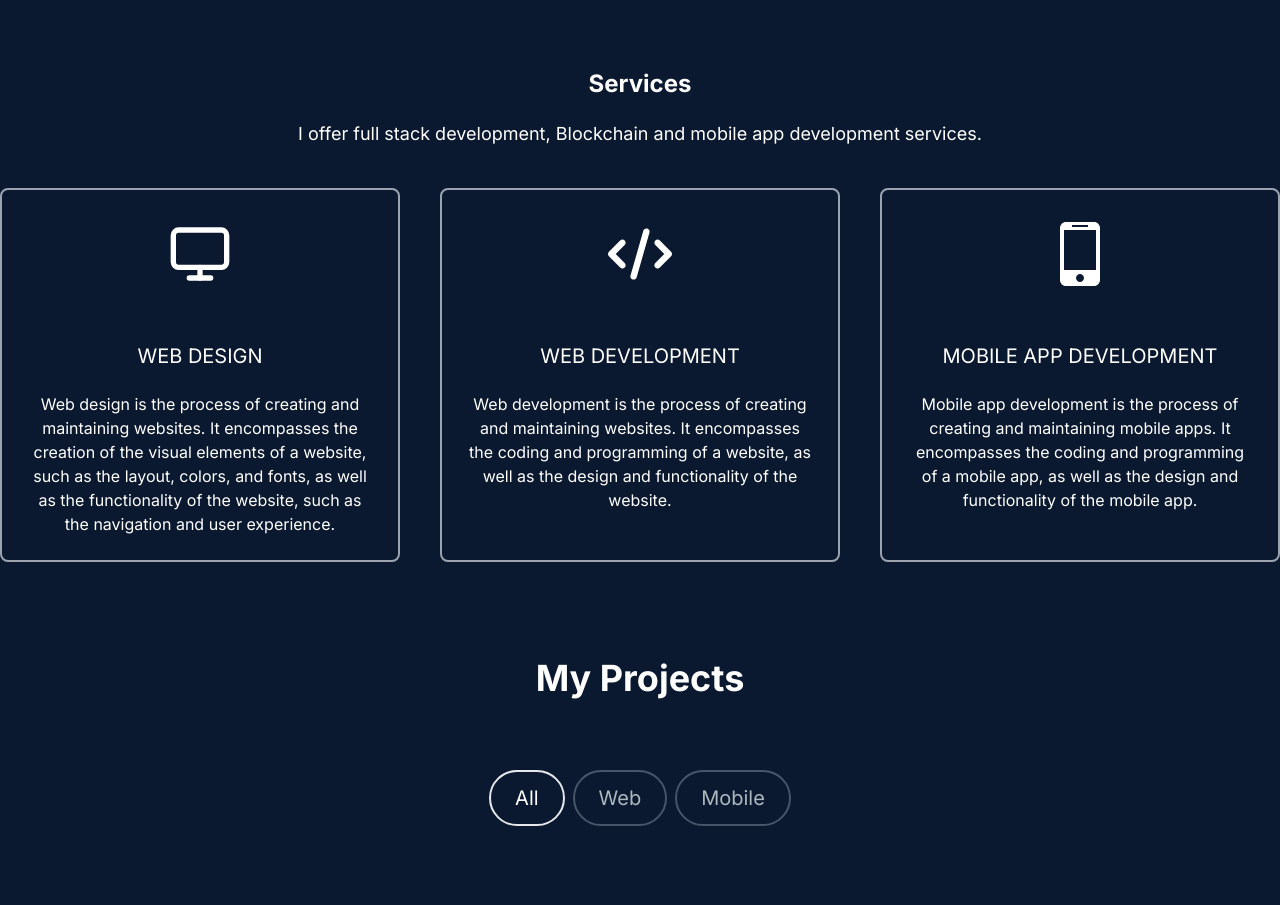
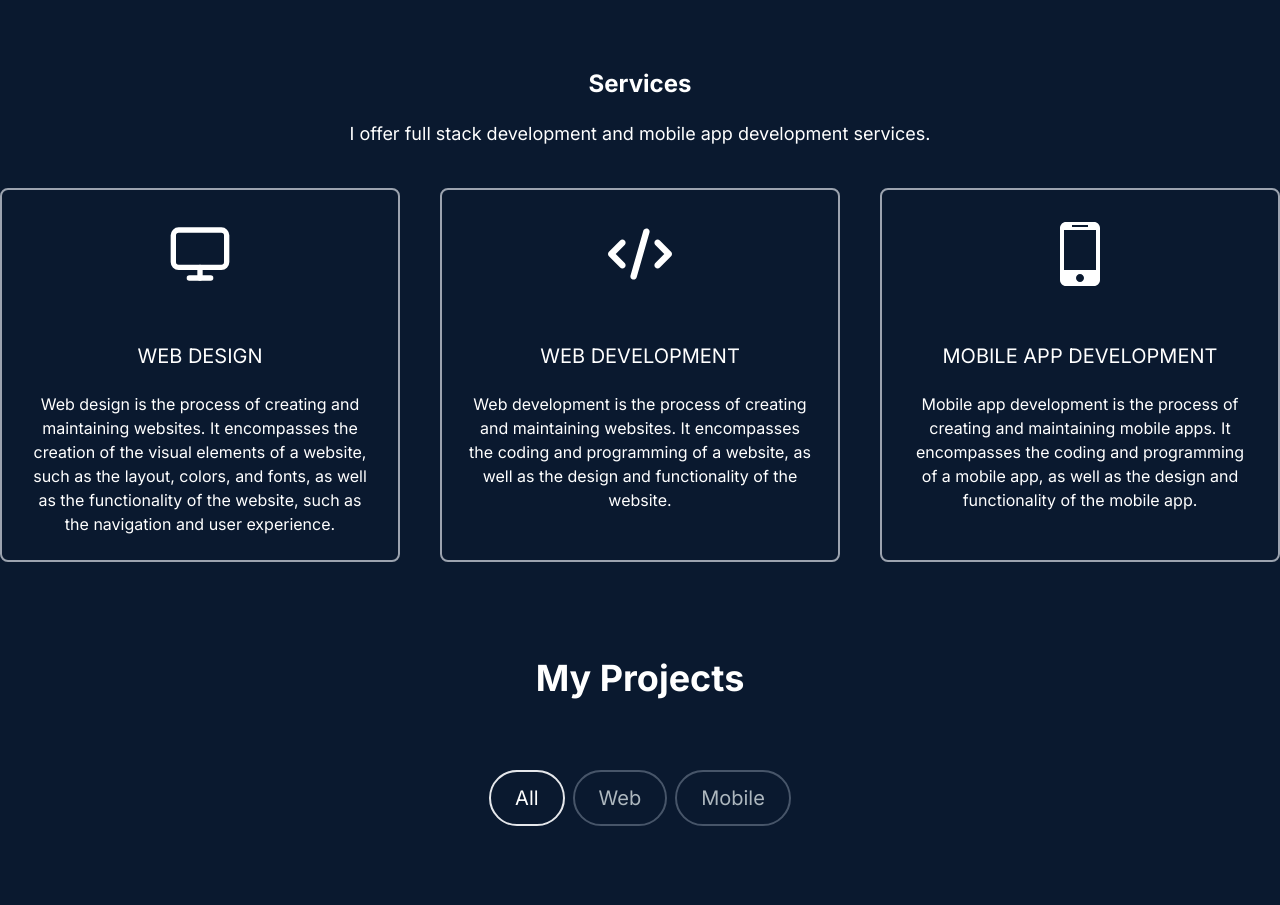
Before and after one commit to Chachu21/profile, a Next.js app: page / in a window 1280 px wide. Shown: the part 1440-2345 px from the top of the page. Built offline with nearby package versions, Linux system fonts and the light colour scheme.

Commit message:
some edition

```diff
--- a/src/components/Service.tsx
+++ b/src/components/Service.tsx
@@ -49,7 +49,7 @@ const Service = () => {
       <div className="flex flex-col space-y-5 items-center">
         <h3 className="text-2xl font-bold">Services</h3>
         <p className="text-lg text-center">
-          I offer full stack development, Blockchain and mobile app development
+          I offer full stack development and mobile app development
           services.
         </p>
       </div>
```
